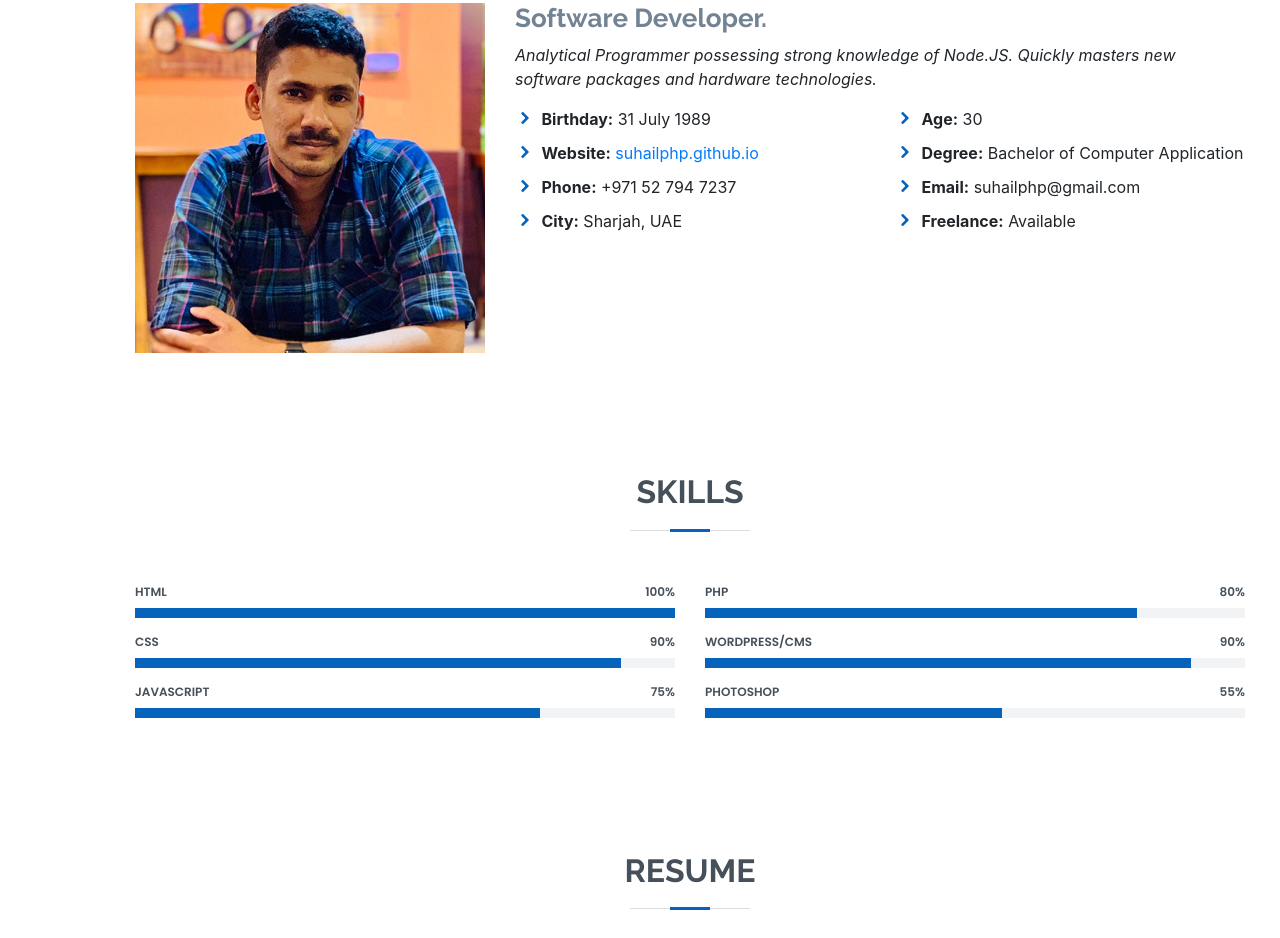
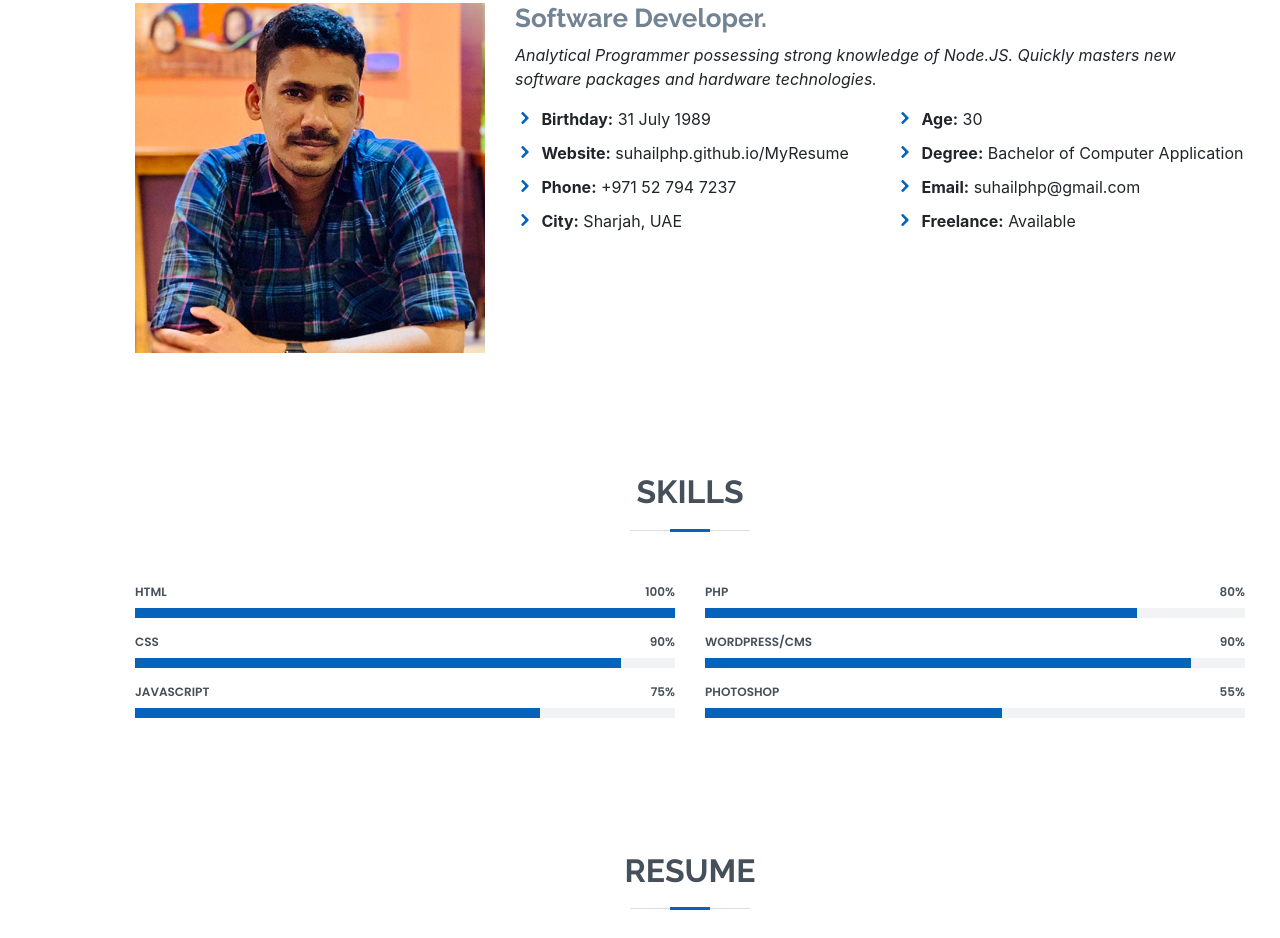
Before and after one commit to suhailphp/MyResume, a website with bundled scripts: page index.html in a window 1280 px wide. Shown: the part 1013-1951 px from the top of the page. Built offline with nearby package versions, Linux system fonts and the light colour scheme.

Commit message:
Website link updated latest

```diff
--- a/index.html
+++ b/index.html
@@ -87,7 +87,7 @@
               <div class="col-lg-6">
                 <ul>
                   <li><i class="icofont-rounded-right"></i> <strong>Birthday:</strong> 31 July 1989</li>
-                  <li><i class="icofont-rounded-right"></i> <strong>Website:</strong> <a href="https://suhailphp.github.io/MyResume/">suhailphp.github.io</a></li>
+                  <li><i class="icofont-rounded-right"></i> <strong>Website:</strong> suhailphp.github.io/MyResume</li>
                   <li><i class="icofont-rounded-right"></i> <strong>Phone:</strong> +971 52 794 7237</li>
                   <li><i class="icofont-rounded-right"></i> <strong>City:</strong>  Sharjah, UAE</li>
                 </ul>
```
